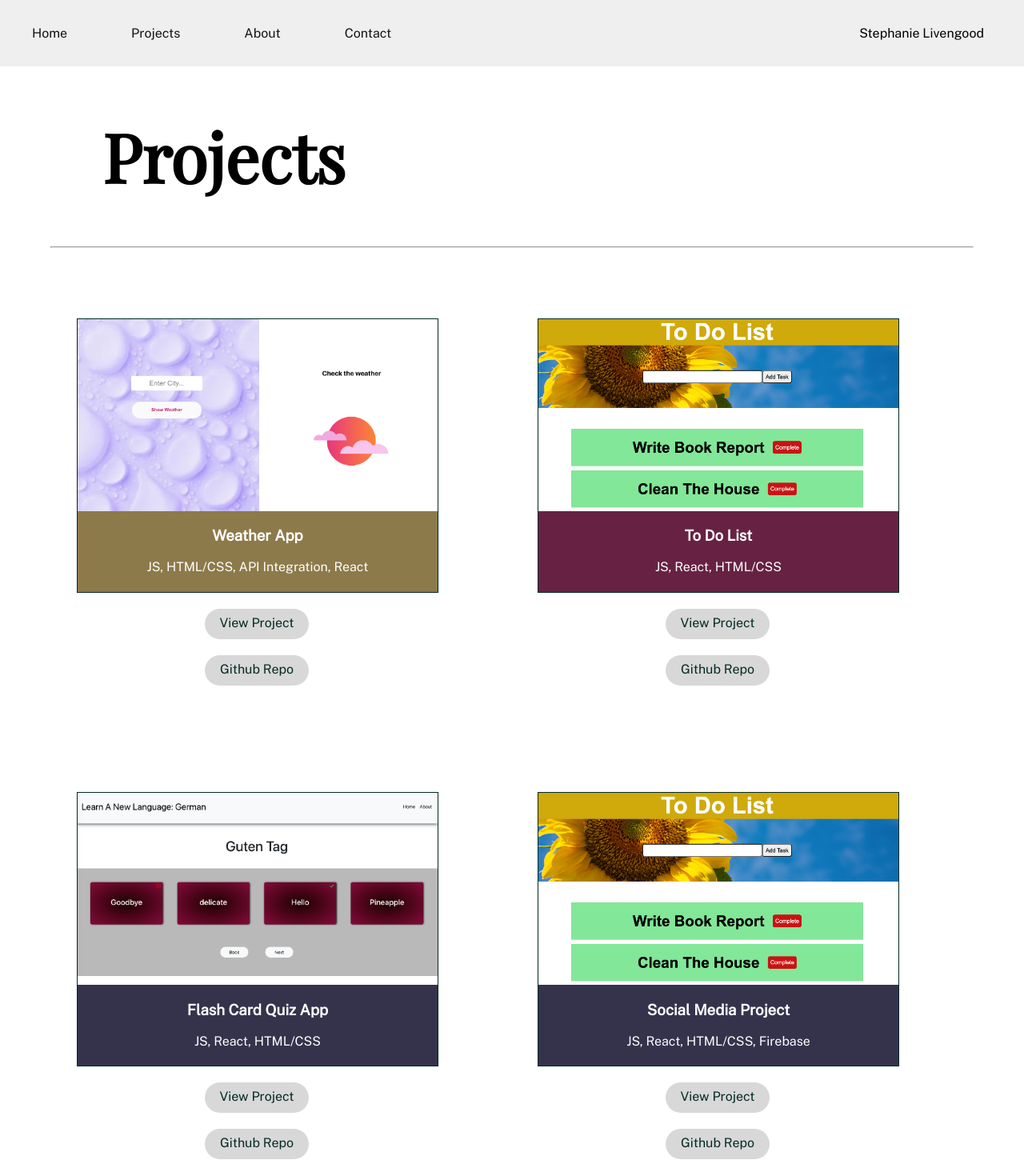
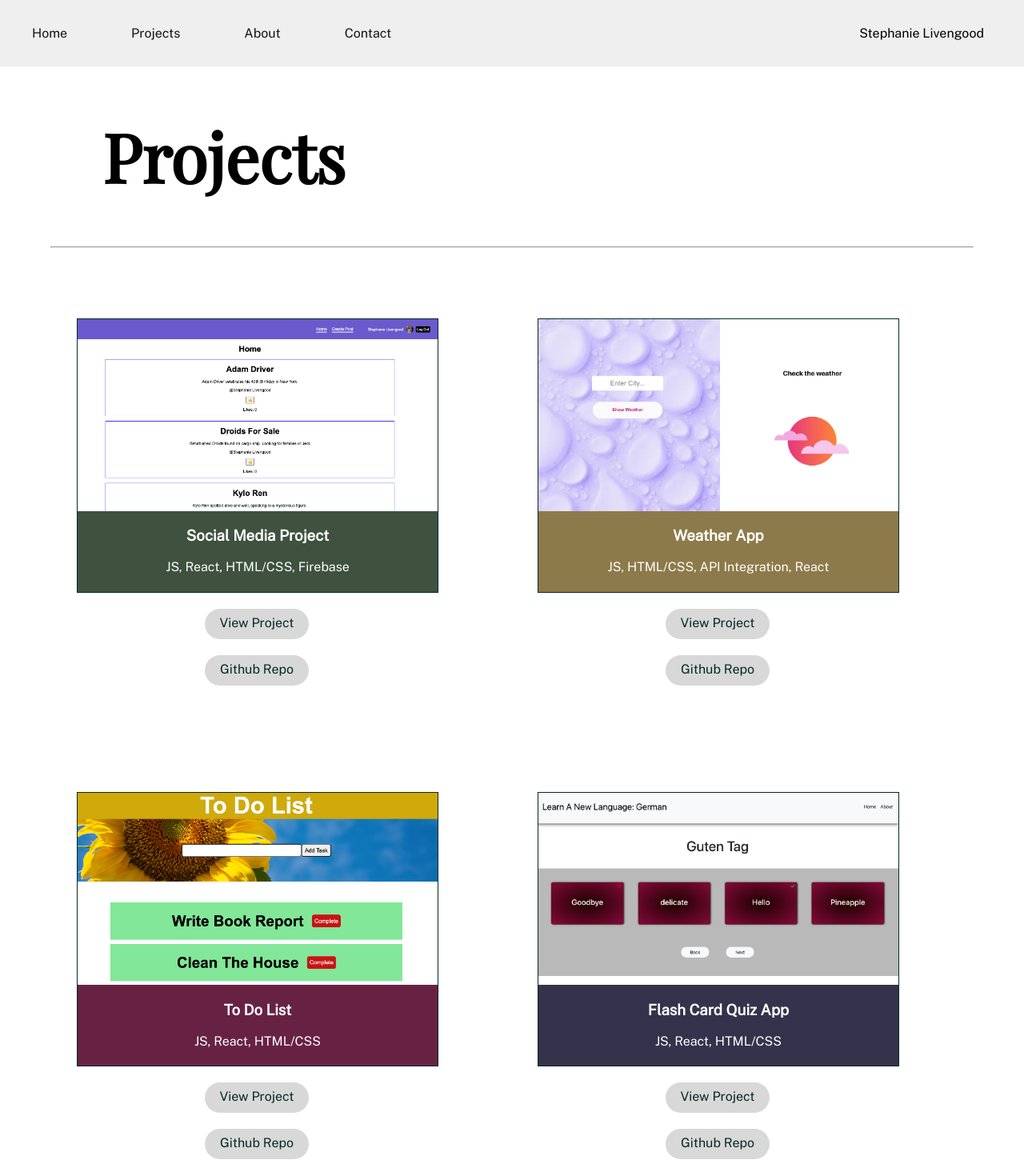
Before and after one commit to Stephanie01011011/portfoliosrl, a React (Create React App) app: page /portfoliosrl/projects in a window 1280 px wide. Shown: the top 1470 px of the page at 80% size. Built offline with nearby package versions, Linux system fonts and the light colour scheme; a web font is replaced by a local one.

Commit message:
Add a new project

```diff
--- a/src/App.css
+++ b/src/App.css
@@ -352,7 +352,7 @@
   height: 260px;
 }
 #box3{
-  background-image: url(../public/ss2.png);
+  background-image: url(../public/socialmediaproj.png);
   background-repeat: no-repeat;
   background-size: cover;
   width: 450px;
--- a/src/components/ProjectDisplay.js
+++ b/src/components/ProjectDisplay.js
@@ -1,6 +1,14 @@
 export const ProjectDisplay = () => {
 
     const projects = [
+        {name: "Social Media Project",
+    description: "sf",
+    tags: "JS, React, HTML/CSS, Firebase",
+    color: "#3E523F",
+    id: "box3",
+    projurl: "https://socialmedia-792e1.web.app/",
+    giturl: ""
+},
         {name: "Weather App",
     description: "sf",
     tags: "JS, HTML/CSS, API Integration, React",
@@ -24,14 +32,6 @@
     id: "box4",
     projurl: "https://stephanie01011011.github.io/flashcardweb",
     giturl: "https://github.com/Stephanie01011011/flashcardweb"
-},
-{name: "Social Media Project",
-    description: "sf",
-    tags: "JS, React, HTML/CSS, Firebase",
-    color: "#35334C",
-    id: "box3",
-    projurl: "https://socialmedia-792e1.web.app/",
-    giturl: ""
 }
 
     ];
```
Also changed, not shown: public/socialmediaproj.png (added).
